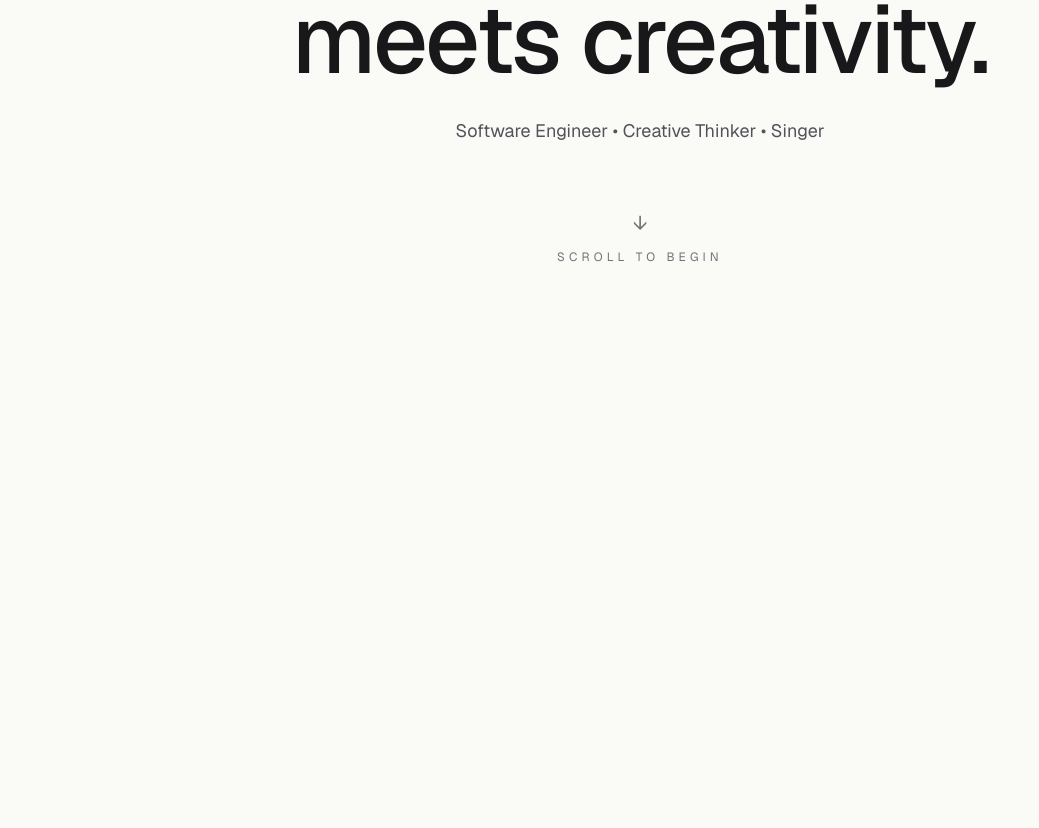
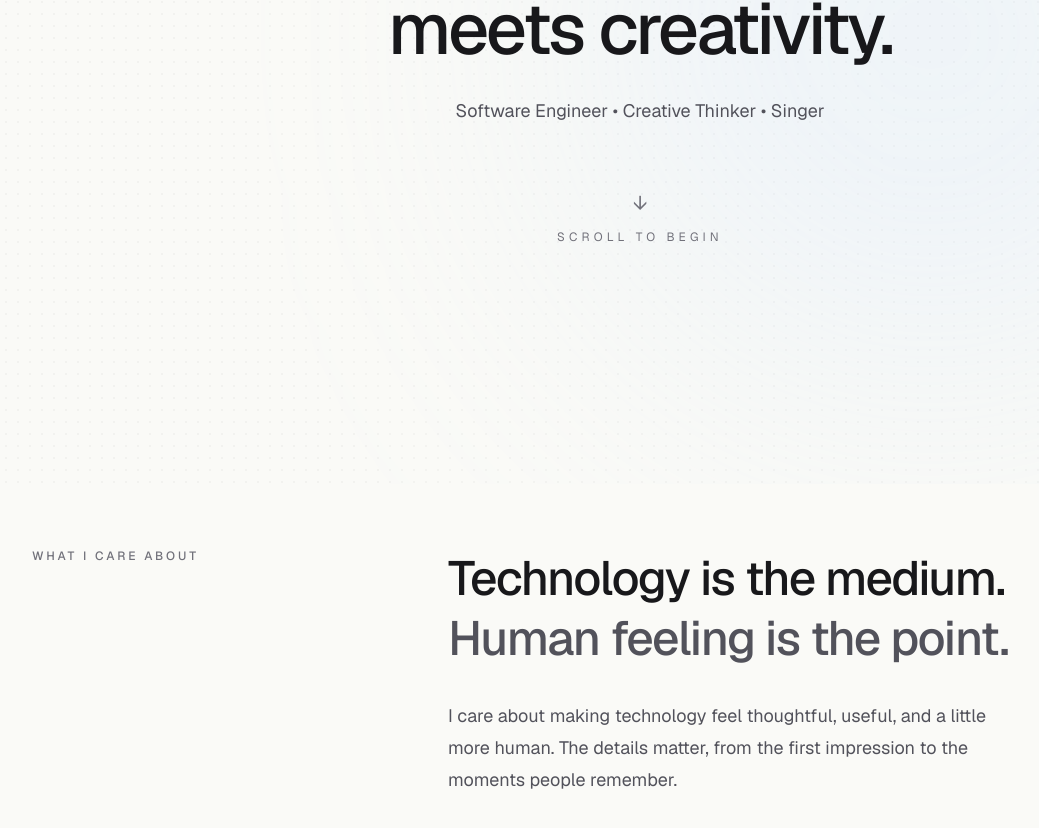
Before and after one commit to ishivanithakkar1/shivani-portfolio, a Next.js app: page / in a window 1280 px wide. Shown: the part 316-1144 px from the top of the page, without its empty margins (0-1039 px from the left). Before the commit the page ends 800 px from the top, so only its background shows below. Built offline with nearby package versions, Linux system fonts and the light colour scheme.

Commit message:
feat: refine arrival and belief experience

```diff
--- a/app/page.tsx
+++ b/app/page.tsx
@@ -1,9 +1,11 @@
 import { Arrival } from "@/components/home/Arrival";
+import { Belief } from "@/components/home/Belief";
 
 export default function Home() {
   return (
     <main className="overflow-x-hidden">
       <Arrival />
+      <Belief />
     </main>
   );
 }
--- a/components/home/Arrival.tsx
+++ b/components/home/Arrival.tsx
@@ -1,20 +1,25 @@
-"use client";
-
 import { Container } from "@/components/ui/Container";
+import { FadeIn } from "@/components/ui/FadeIn";
+import { Glow } from "@/components/ui/Glow";
+import { Noise } from "@/components/ui/Noise";
 import { Section } from "@/components/ui/Section";
 import { homeContent } from "@/content/home";
-import { FadeIn } from "@/components/ui/FadeIn";
 
 export function Arrival() {
   return (
     <Section
       id="arrival"
-      className="flex min-h-screen items-center justify-center"
+      className="relative isolate flex min-h-[100svh] items-center justify-center overflow-hidden py-24"
     >
+      <div aria-hidden="true">
+        <Noise />
+        <Glow />
+      </div>
+
       <Container>
-        <div className="mx-auto flex max-w-4xl flex-col items-center text-center">
+        <div className="relative mx-auto flex max-w-4xl flex-col items-center text-center">
           <FadeIn>
-            <h1 className="text-5xl font-medium leading-[0.95] tracking-tight text-text-primary md:text-7xl lg:text-8xl">
+            <h1 className="text-balance text-4xl font-medium leading-[0.98] tracking-[-0.04em] text-text-primary sm:text-5xl md:text-6xl lg:text-7xl">
               <span className="block">
                 {homeContent.arrival.headline.line1}
               </span>
@@ -32,15 +37,16 @@ export function Arrival() {
           </FadeIn>
 
           <FadeIn delay={1.2}>
-            <div className="mt-16 flex flex-col items-center gap-3">
-              <span className="text-xl text-text-muted">
-                ↓
-              </span>
+            <a
+              href="#belief"
+              className="mt-16 flex flex-col items-center gap-3 rounded-sm focus-visible:outline-2 focus-visible:outline-offset-8 focus-visible:outline-ring"
+            >
+              <span className="text-xl text-text-muted">↓</span>
 
               <p className="text-xs uppercase tracking-[0.35em] text-text-muted">
                 {homeContent.arrival.scrollCue}
               </p>
-            </div>
+            </a>
           </FadeIn>
         </div>
       </Container>
--- /dev/null
+++ b/components/home/Belief.tsx
@@ -0,0 +1,41 @@
+import { Container } from "@/components/ui/Container";
+import { FadeIn } from "@/components/ui/FadeIn";
+import { Section } from "@/components/ui/Section";
+import { homeContent } from "@/content/home";
+
+export function Belief() {
+  return (
+    <Section id="belief" className="!pt-0">
+      <Container>
+        <div className="grid gap-10 pb-16 pt-10 md:grid-cols-12 md:gap-8 md:pb-24 md:pt-16">
+          <div className="md:col-span-3">
+            <FadeIn>
+              <p className="text-xs font-medium uppercase tracking-[0.24em] text-text-muted">
+                {homeContent.belief.eyebrow}
+              </p>
+            </FadeIn>
+          </div>
+
+          <div className="md:col-span-8 md:col-start-5">
+            <FadeIn delay={0.1}>
+              <h2 className="text-balance text-3xl font-medium leading-tight tracking-[-0.03em] text-text-primary md:text-5xl">
+                <span className="block">
+                  {homeContent.belief.headline.line1}
+                </span>
+                <span className="block text-text-secondary">
+                  {homeContent.belief.headline.line2}
+                </span>
+              </h2>
+            </FadeIn>
+
+            <FadeIn delay={0.2}>
+              <p className="mt-8 max-w-xl text-lg leading-8 text-text-secondary">
+                {homeContent.belief.description}
+              </p>
+            </FadeIn>
+          </div>
+        </div>
+      </Container>
+    </Section>
+  );
+}
--- a/components/ui/FadeIn.tsx
+++ b/components/ui/FadeIn.tsx
@@ -1,30 +1,27 @@
 "use client";
 
-import { ReactNode } from "react";
-import { motion } from "motion/react";
+import { type ReactNode } from "react";
+import { motion, useReducedMotion } from "motion/react";
 
 type FadeInProps = {
   children: ReactNode;
   delay?: number;
 };
 
-export function FadeIn({
-    children,
-    delay = 0,
-}: FadeInProps) {
+export function FadeIn({ children, delay = 0 }: FadeInProps) {
+  const shouldReduceMotion = useReducedMotion();
+
   return (
     <motion.div
-            initial={{
-                opacity: 0,
-                y: 20,
-            }}
-            animate={{
+      initial={shouldReduceMotion ? false : { opacity: 0, y: 20 }}
+      whileInView={{
         opacity: 1,
         y: 0,
       }}
+      viewport={{ once: true, amount: 0.3 }}
       transition={{
-                duration: 0.8,
-                delay,
+        duration: shouldReduceMotion ? 0 : 0.8,
+        delay: shouldReduceMotion ? 0 : delay,
         ease: [0.22, 1, 0.36, 1],
       }}
     >
--- a/content/home.ts
+++ b/content/home.ts
@@ -10,4 +10,14 @@ export const homeContent = {
 
         scrollCue: "Scroll to begin",
     },
+
+    belief: {
+        eyebrow: "What I care about",
+        headline: {
+            line1: "Technology is the medium.",
+            line2: "Human feeling is the point.",
+        },
+        description:
+            "I care about making technology feel thoughtful, useful, and a little more human. The details matter, from the first impression to the moments people remember.",
+    },
 };
```
Lines whose indentation alone changed are shown as unchanged.
